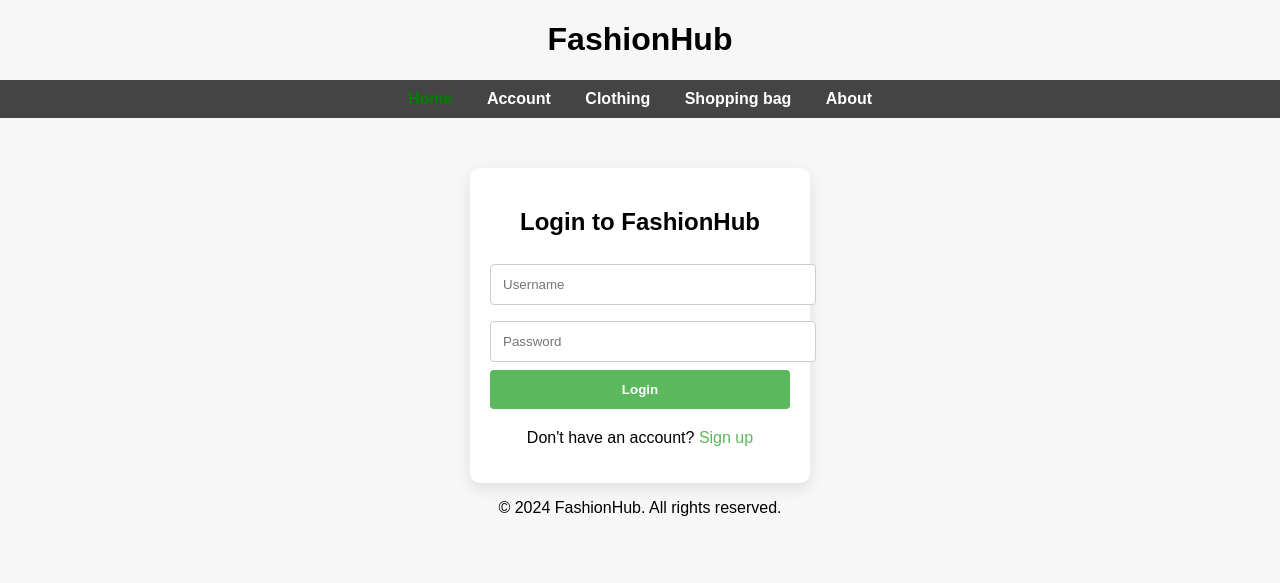
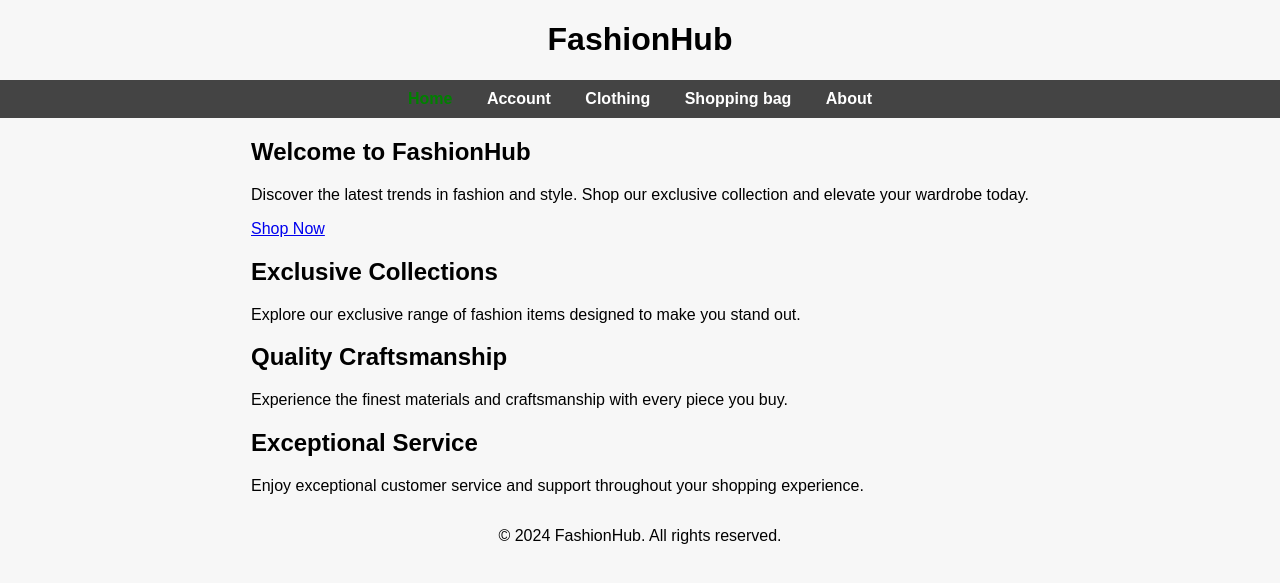
Before and after one commit to pocketaces2/fashionhub, a Jekyll site: the page built from index.html, in a window 1280 px wide. Shown: the top 583 px of the page. Built offline with Jekyll 4.4.1, drawn with Linux system fonts in a browser that asks for light colours.

Commit message:
Updated login and homepage

```diff
--- a/_data/navigation.yml
+++ b/_data/navigation.yml
@@ -1,7 +1,7 @@
 - name: Home
   link: /
 - name: Account
-  link: /account.html
+  link: /login.html
 - name: Clothing
   link: /products.html
 - name: Shopping bag
--- a/_sass/_login.scss
+++ b/_sass/_login.scss
@@ -1,3 +1,11 @@
+.login-page {
+  display: flex;
+  justify-content: center;
+  align-items: center;
+  height: 100vh;
+  background-color: #f4f4f4;
+}
+
 .login-container {
   background-color: #ffffff;
   padding: 20px;
@@ -5,12 +13,11 @@
   box-shadow: 0 5px 15px rgba(0, 0, 0, 0.1);
   width: 300px;
   text-align: center;
-  margin-top: 50px;
 }
 
 .login-container input[type="text"],
 .login-container input[type="password"] {
-  width: 100%;
+  width: 90%;
   padding: 12px;
   margin: 8px 0;
   border: 1px solid #ccc;
--- a/index.html
+++ b/index.html
@@ -1,32 +1,28 @@
 ---
 layout: default
-title: Home
+title: Home - FashionHub
 ---
+<section class="hero">
+    <div class="hero-content">
+        <h1>Welcome to FashionHub</h1>
+        <p>Discover the latest trends in fashion and style. Shop our exclusive collection and elevate your wardrobe today.</p>
+        {% assign clothing_link = site.data.navigation | where: "name", "Clothing" | first %}
+        <a href="{{ site.baseurl }}{{ clothing_link.link }}" class="cta-button">Shop Now</a>    </div>
+</section>
 
-<div class="login-container">
-    <h2>Login to FashionHub</h2>
-    <form id="loginForm">
-        <input type="text" id="username" name="username" placeholder="Username" required>
-        <input type="password" id="password" name="password" placeholder="Password" required>
-        <input type="submit" value="Login">
-        <div class="error-message" id="errorMessage">Invalid username or password.</div>
-    </form>
-    <p>Don't have an account? <a href="#">Sign up</a></p>
-</div>
-
-<script>
-    const validUsername = 'test';
-    const validPassword = 'test';
-
-    document.getElementById('loginForm').addEventListener('submit', function(event) {
-        event.preventDefault();
-        const username = document.getElementById('username').value;
-        const password = document.getElementById('password').value;
-
-        if (username === validUsername && password === validPassword) {
-            window.location.href = 'account.html';
-        } else {
-            document.getElementById('errorMessage').style.display = 'block';
-        }
-    });
-</script>
+<section class="features">
+    <div class="container">
+        <div class="feature">
+            <h2>Exclusive Collections</h2>
+            <p>Explore our exclusive range of fashion items designed to make you stand out.</p>
+        </div>
+        <div class="feature">
+            <h2>Quality Craftsmanship</h2>
+            <p>Experience the finest materials and craftsmanship with every piece you buy.</p>
+        </div>
+        <div class="feature">
+            <h2>Exceptional Service</h2>
+            <p>Enjoy exceptional customer service and support throughout your shopping experience.</p>
+        </div>
+    </div>
+</section>
```
Also changed, not shown: assets/js/login.js (added, +14 -0 lines), login.html (added, +20 -0 lines).
